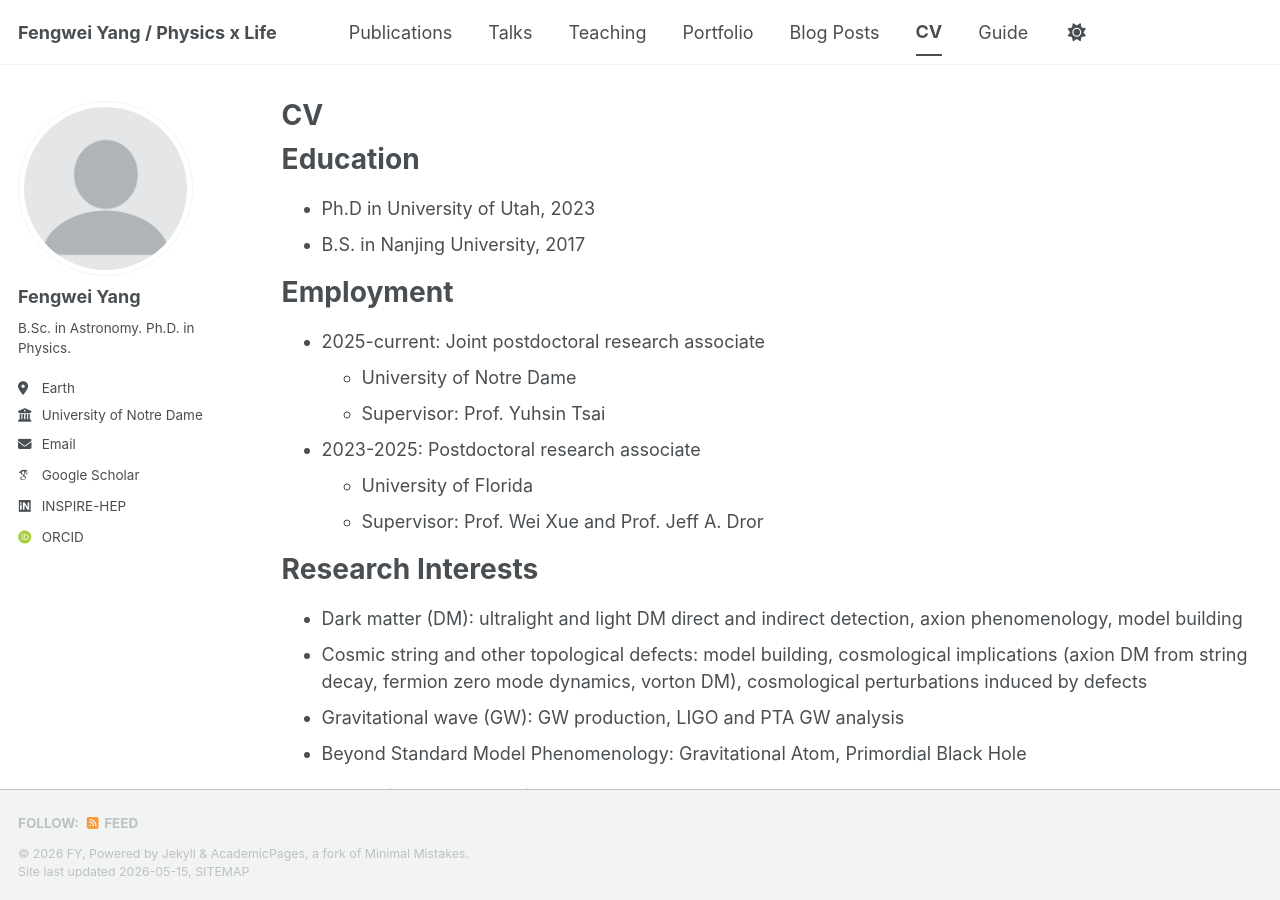
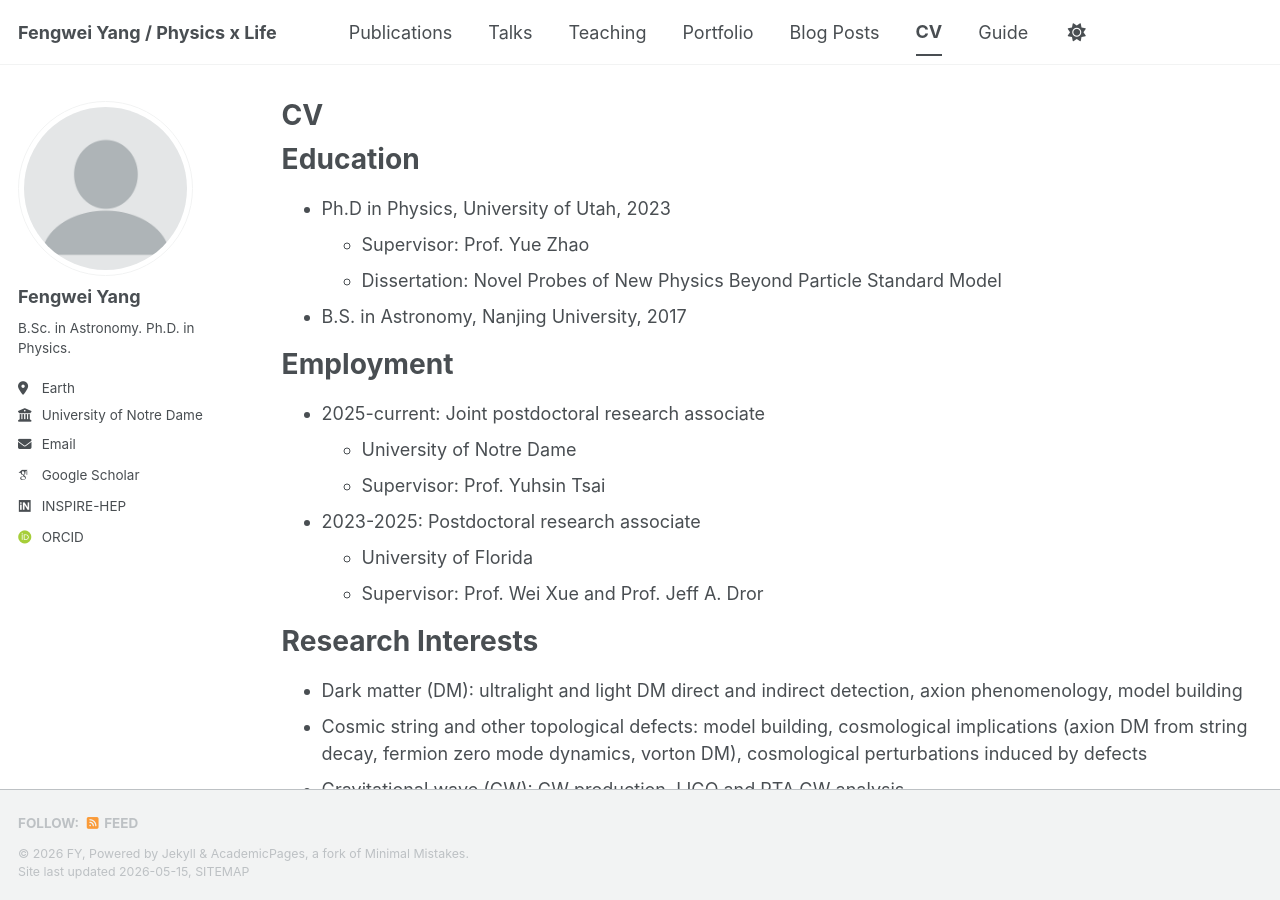
Before and after one commit to F-W-Yang/F-W-Yang.github.io, a Jekyll site: the page built from _pages/cv.md, in a window 1280 px wide and 900 px high. Built offline with Jekyll 4.4.1, drawn with Linux system fonts in a browser that asks for light colours; some web fonts are replaced; a script bundle is joined from its source files by our own code; library files that are not in the unit come from our copies.

Commit message:
Revise education details in CV
Updated education section with detailed Ph.D. information.

```diff
--- a/_pages/cv.md
+++ b/_pages/cv.md
@@ -11,8 +11,10 @@ redirect_from:
 
 Education
 ======
-* Ph.D in University of Utah, 2023
-* B.S. in Nanjing University, 2017
+* Ph.D in Physics, University of Utah, 2023
+  * Supervisor: Prof. Yue Zhao
+  * Dissertation: Novel Probes of New Physics Beyond Particle Standard Model
+* B.S. in Astronomy, Nanjing University, 2017
 
 Employment
 ======
```
